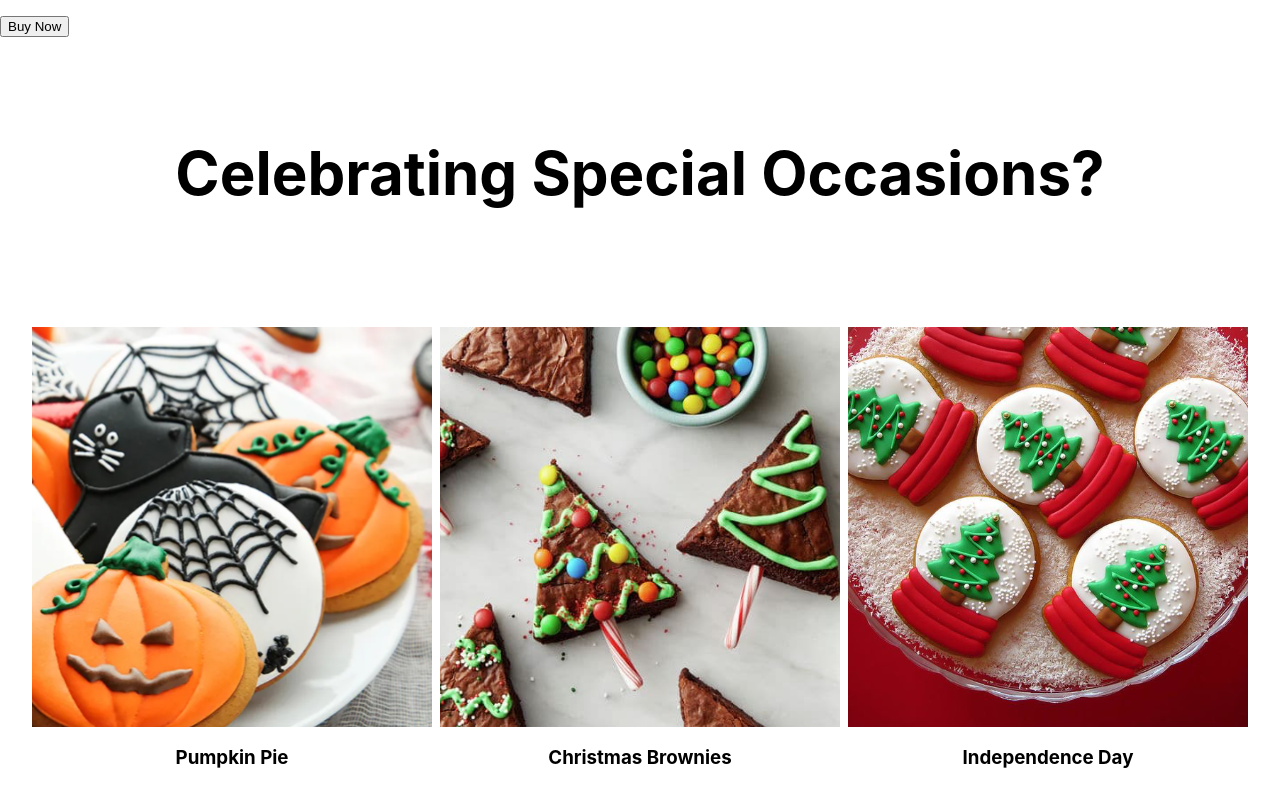
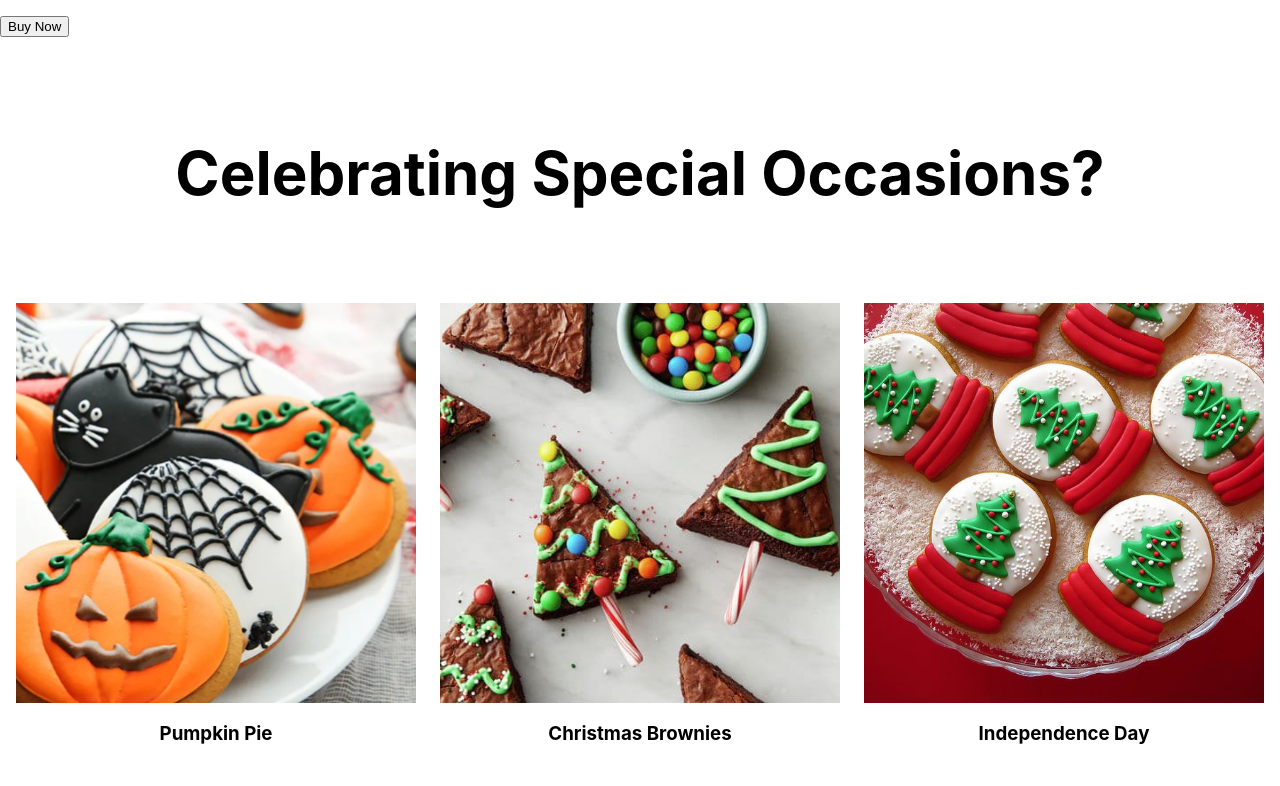
Before and after one commit to SaraBaassiri/baked_lb-website, a React (Create React App) app in the folder baked/: page / in a window 1280 px wide. Shown: the part 3280-4066 px from the top of the page. Built offline with nearby package versions, Linux system fonts and the light colour scheme.

Commit message:
Update Home.jsx

```diff
--- a/baked/src/Views/Home/Home.jsx
+++ b/baked/src/Views/Home/Home.jsx
@@ -265,7 +265,7 @@ export default function Home() {
         <h1>Celebrating Special Occasions?</h1>
         <Grid
           container
-          spacing={9}
+          spacing={15}
           columns={18}
           alignItems="center"
           justify="center"
```
